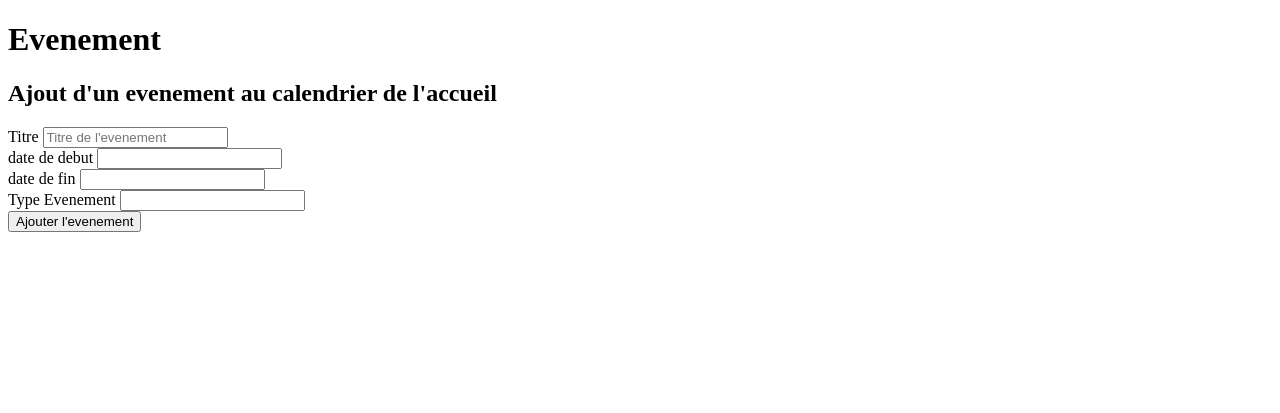
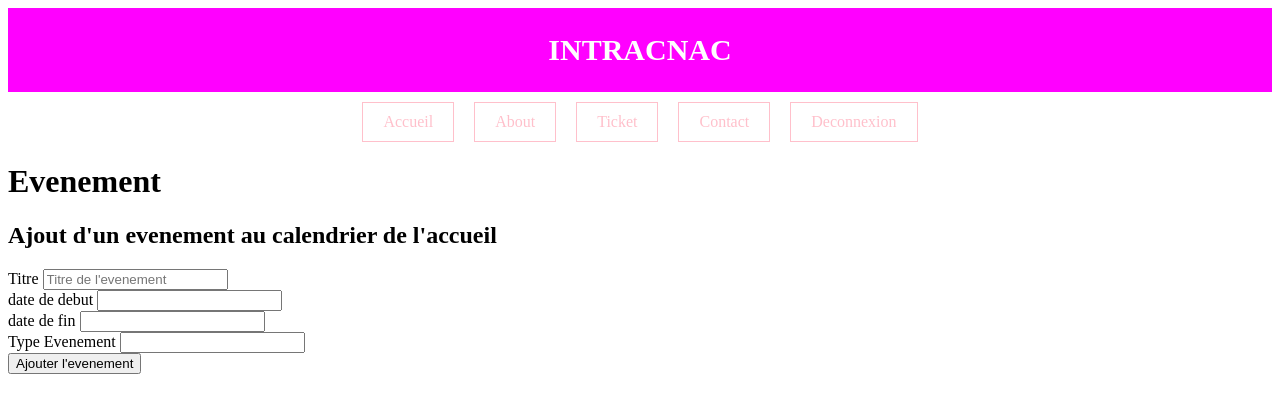
Before and after one commit to Centre-National-des-arts-du-cirque/IntraCnac, a Symfony app: template templates/Event/create.html.twig in a window 1280 px wide. Shown: the top 413 px of the page. Run offline with Twig, Linux system fonts and the light colour scheme; the template is opened without the code that fills it, so the values that code supplies are empty; form fields are guessed from the names that the template uses; style sheets or scripts are compiled from the project's sources; some libraries are stand-ins or nearby versions.

Commit message:
Add navbar 👍

```diff
--- /dev/null
+++ b/assets/styles/navbar.css
@@ -0,0 +1,50 @@
+/* Reset default styles for list and anchor elements */
+nav ul {
+    list-style-type: none;
+    margin: 0;
+    padding: 0;
+    display: flex;  /* Use flexbox to layout the list items */
+    justify-content: center;  /* Center list items on the horizontal axis */
+}
+.top {
+    width: 100%;  /* Full width of the display */
+    background-color: magenta;
+    display: flex; /* Transparent background */
+    justify-content: center;
+    margin-bottom: 10px;
+
+
+}
+.top h1 {
+    color: white;
+    font-size: 30px;
+}
+nav {
+    width: 100%;  /* Full width of the display */
+    background-color: transparent; /* Transparent background */
+    display: flex;
+    flex-direction: column;
+}
+
+nav li {
+    border: 1px solid pink;  /* Pink border around each list item */
+    margin: 0 10px;  /* Spacing between list items */
+}
+
+nav a {
+    color: pink;  /* Pink text */
+    text-decoration: none;  /* Remove underline from links */
+    padding: 10px 20px;  /* Padding around text */
+    display: block;  /* Helps with applying padding */
+    text-align: center;  /* Center the text */
+}
+
+/* Styles for active class */
+nav li.active {
+    border-color: white;  /* White border for active list item */
+}
+
+nav li.active a {
+    background-color: pink;  /* Pink background for active link */
+    color: white;  /* White text for active link */
+}
--- a/src/Controller/EventController.php
+++ b/src/Controller/EventController.php
@@ -29,7 +29,7 @@ class EventController extends AbstractController
     }
 
 
-    #[Route('/event/create', name: 'app_create')]
+    #[Route('/event/create', name: 'app_create_event')]
     #[IsGranted('ROLE_ADMIN_EVENT')]
     public function create(Request $request): Response
     {
--- /dev/null
+++ b/templates/_navbar.html.twig
@@ -0,0 +1,48 @@
+{% block stylesheets %}
+     <link rel="stylesheet" href="{{ asset('styles/navbar.css') }}">
+{% endblock %}
+
+
+{% block navbar %}
+<nav>
+    <div class = "top">
+        <h1>INTRACNAC</h1>
+    </div>
+     <ul>
+        <li class="{{ app.request.attributes.get('_route') == 'app_events' ? 'active' : '' }}">
+            <a href="{{ path('app_events') }}">Accueil</a>
+        </li>
+        <li class="{{ app.request.attributes.get('_route') == 'app_user' ? 'active' : '' }}">
+            <a href="{{ path('app_user') }}">About</a>
+        </li>
+
+        {% if is_granted('ROLE_ADMIN') %}
+            <li class="{{ app.request.attributes.get('_route') == 'app_admin' ? 'active' : '' }}">
+                <a href="{{ path('app_admin') }}">Ticket</a>
+            </li>
+            <li class="{{ app.request.attributes.get('_route') == 'app_admin_chart' ? 'active' : '' }}">
+                <a href="{{ path('app_admin_chart') }}">Graph</a>
+            </li>
+        {% elseif is_granted('ROLE_ADMIN_EVENT') %}
+            <li class="{{ app.request.attributes.get('_route') in ['app_ItTicket', 'app_BuildingTicket', 'app_VehicleTicket'] ? 'active' : '' }}">
+                <a href="{{ path('app_ItTicket') }}">Ticket</a>
+            </li>
+            <li class="{{ app.request.attributes.get('_route') == 'app_create_event' ? 'active' : '' }}">
+                <a href="{{ path('app_create_event') }}">Event</a>
+            </li>
+        {% else %}
+            <li class="{{ app.request.attributes.get('_route') in ['app_ItTicket', 'app_BuildingTicket', 'app_VehicleTicket'] ? 'active' : '' }}">
+                <a href="{{ path('contact_route_name') }}">Ticket</a>
+            </li>
+            <li class="{{ app.request.attributes.get('_route') == 'app_contact' ? 'active' : '' }}">
+                <a href="#">Contact</a>
+            </li>
+            <li>
+                <a href="{{ path('app_logout') }}">Deconnexion</a>
+            </li>
+        {% endif %}
+
+    </ul>
+</nav>
+
+{% endblock %}
--- a/templates/base.html.twig
+++ b/templates/base.html.twig
@@ -15,7 +15,9 @@
         {% endblock %}
     </head>
     <body>
+        {% include '_navbar.html.twig' %}
         {% block body %}
+
 
         {% endblock %}
     </body>
```
